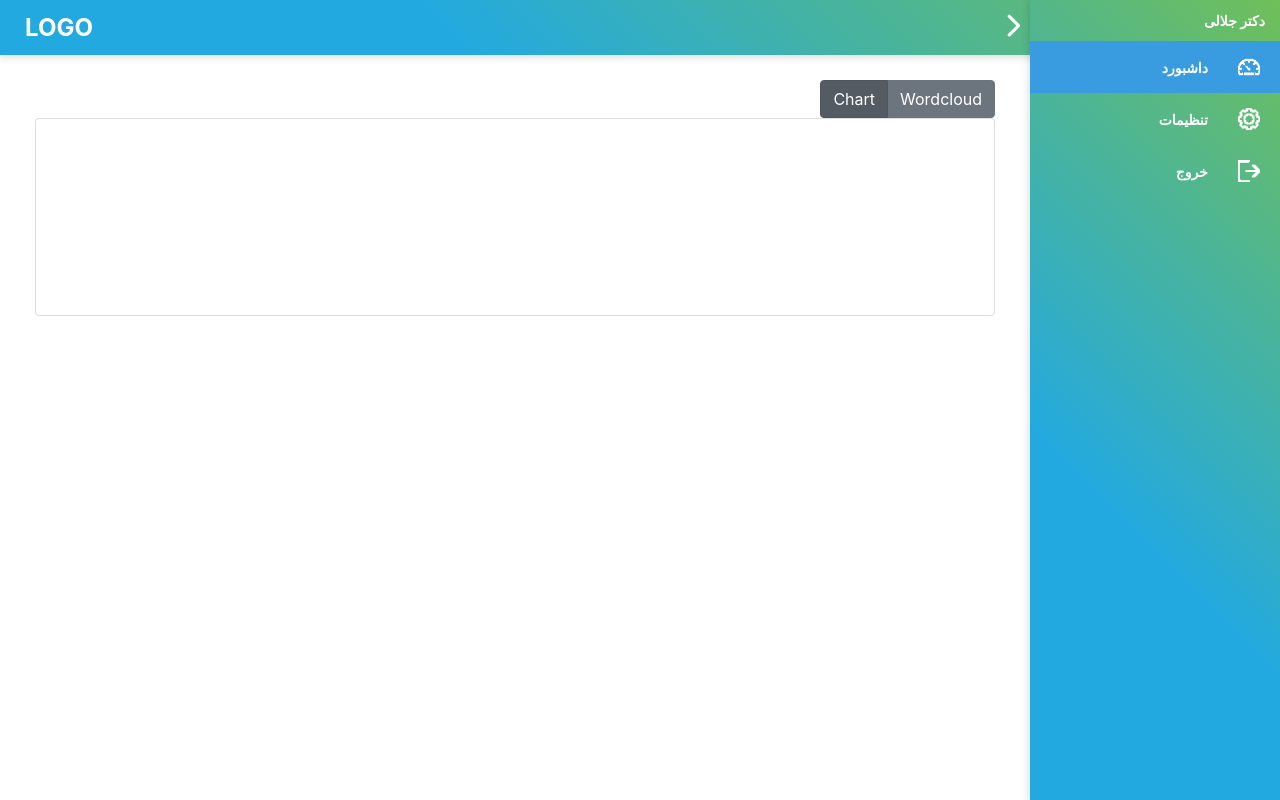
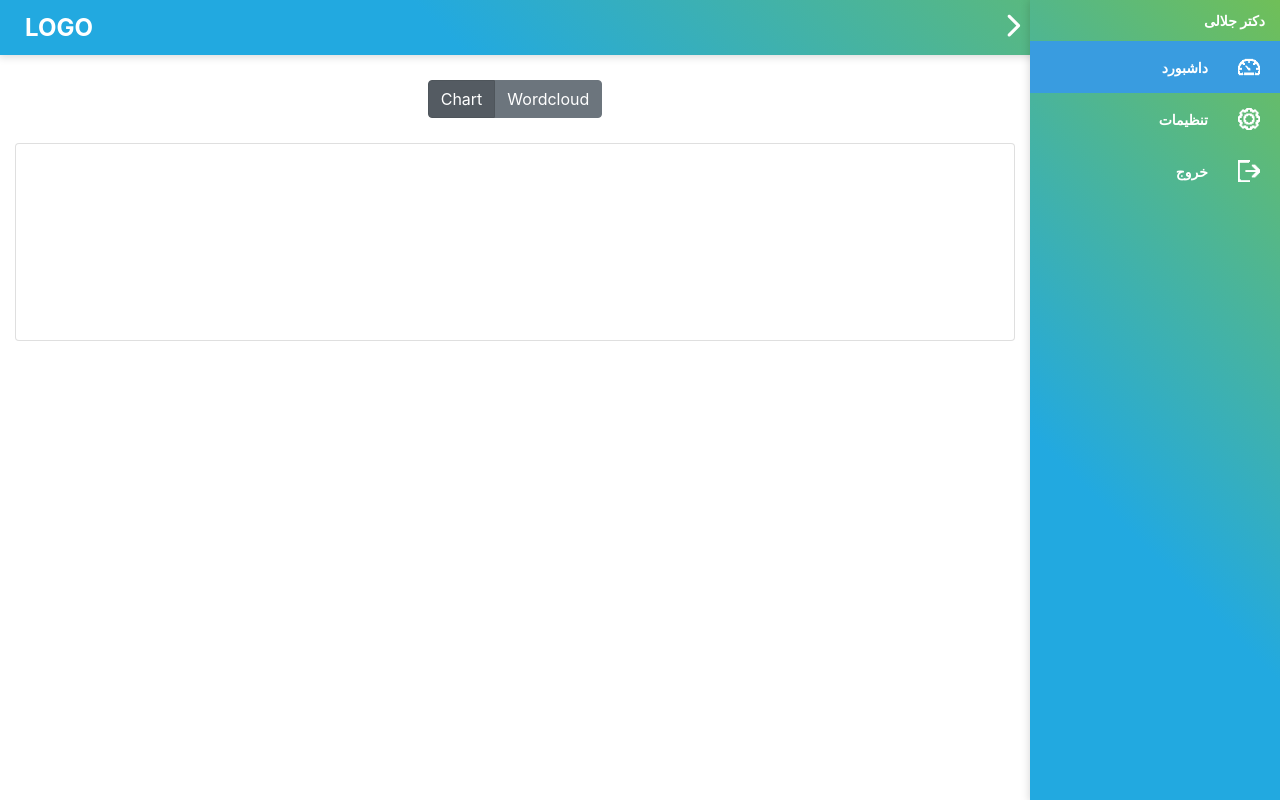
Before and after one commit to amirashabani/karamuzi, a plain HTML site: page index.html in a window 1280 px wide. Drawn offline with nearby package versions, Linux system fonts and the light colour scheme; some packages are replaced by stand-ins of ours; no server answers; a script that the page names is missing.

Commit message:
Center buttons and no scrollbar

```diff
--- a/assets/css/style.css
+++ b/assets/css/style.css
@@ -39,7 +39,7 @@ body {
   font-size: 16px;
   width: 100%;
   max-width: 100% !important;
-  overflow-x: hidden;
+  overflow: hidden;
 }
 
 div[class*="col-"] {
@@ -816,9 +816,17 @@ header .form-inline {
 /* ====================== Start Visit Online ====================== */
 
 .visit {
-  padding: 80px 20px;
+  padding: 80px 0;
+  overflow: hidden;
 }
 
 .hidden {
   display: none;
 }
+
+.methods {
+  display: flex;
+  justify-content: center;
+  margin-top: 0;
+  margin-bottom: 25px;
+}
--- a/index.html
+++ b/index.html
@@ -56,7 +56,7 @@
         <section class="visit">
             <div class="container">
                 <div class="row">
-                    <div class="btn-group btn-group-toggle col-xs-12" data-toggle="buttons">
+                    <div class="btn-group btn-group-toggle col-xs-12 methods" data-toggle="buttons">
                         <label class="btn btn-secondary" id="wordcloud-option">
                             <input type="radio" name="options" autocomplete="off">Wordcloud
                         </label>
```
